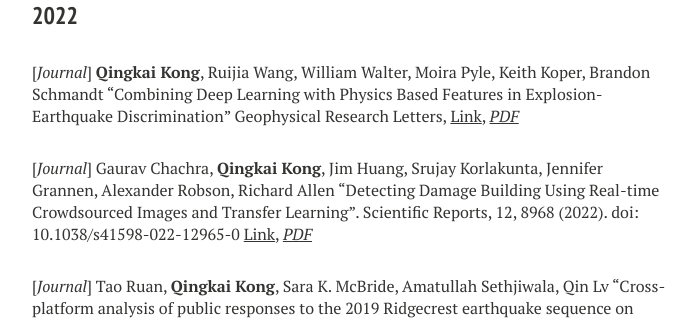
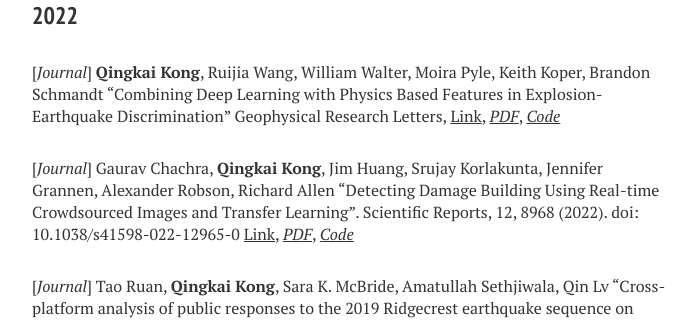
Before and after one commit to qingkaikong/qingkaikong, a Jekyll site: the page built from publications.md, in a window 1280 px wide and 900 px high, scrolled down 558 px. Shown: the part 155-477 px from the top of the window, without its empty margins (288-987 px from the left). Built offline with Jekyll 4.4.1, drawn with Linux system fonts in a browser that asks for light colours; nearby versions of some CDN libraries; some web fonts are replaced.

Commit message:
update two papers

```diff
--- a/publications.md
+++ b/publications.md
@@ -30,9 +30,9 @@ excerpt: "My publications"
 
 ### 2022
 
-[*Journal*] **Qingkai Kong**, Ruijia Wang, William Walter, Moira Pyle, Keith Koper, Brandon Schmandt "Combining Deep Learning with Physics Based Features in Explosion-Earthquake Discrimination" Geophysical Research Letters, [Link](https://agupubs.onlinelibrary.wiley.com/doi/10.1029/2022GL098645), [*PDF*](https://arxiv.org/abs/2203.06347)
+[*Journal*] **Qingkai Kong**, Ruijia Wang, William Walter, Moira Pyle, Keith Koper, Brandon Schmandt "Combining Deep Learning with Physics Based Features in Explosion-Earthquake Discrimination" Geophysical Research Letters, [Link](https://agupubs.onlinelibrary.wiley.com/doi/10.1029/2022GL098645), [*PDF*](https://www.dropbox.com/s/fx2smktcob3vmrd/24_Kong_et_al_Geophysical_Research_Letters_2022.pdf?dl=0), [*Code*](https://github.com/qingkaikong/PhysicsML-CombineFeatures)
 
-[*Journal*] Gaurav Chachra, **Qingkai Kong**, Jim Huang, Srujay Korlakunta, Jennifer Grannen, Alexander Robson, Richard Allen "Detecting Damage Building Using Real-time Crowdsourced Images and Transfer Learning". Scientific Reports, 12, 8968 (2022). doi: 10.1038/s41598-022-12965-0 [Link](https://www.nature.com/articles/s41598-022-12965-0), [*PDF*](https://www.nature.com/articles/s41598-022-12965-0.epdf)
+[*Journal*] Gaurav Chachra, **Qingkai Kong**, Jim Huang, Srujay Korlakunta, Jennifer Grannen, Alexander Robson, Richard Allen "Detecting Damage Building Using Real-time Crowdsourced Images and Transfer Learning". Scientific Reports, 12, 8968 (2022). doi: 10.1038/s41598-022-12965-0 [Link](https://www.nature.com/articles/s41598-022-12965-0), [*PDF*](https://www.nature.com/articles/s41598-022-12965-0.epdf), [*Code*](https://github.com/qingkaikong/damaged_building_ detection.)
 
 [*Journal*] Tao Ruan, **Qingkai Kong**, Sara K. McBride, Amatullah Sethjiwala, Qin Lv "Cross-platform analysis of public responses to the 2019 Ridgecrest earthquake sequence on Twitter and Reddit" Scientific Reports, 12, 1634 (2022). doi: 10.1038/s41598-022-05359-9 [*Link*](https://www.nature.com/articles/s41598-022-05359-9), [*PDF*](https://www.nature.com/articles/s41598-022-05359-9.pdf)
 
```
